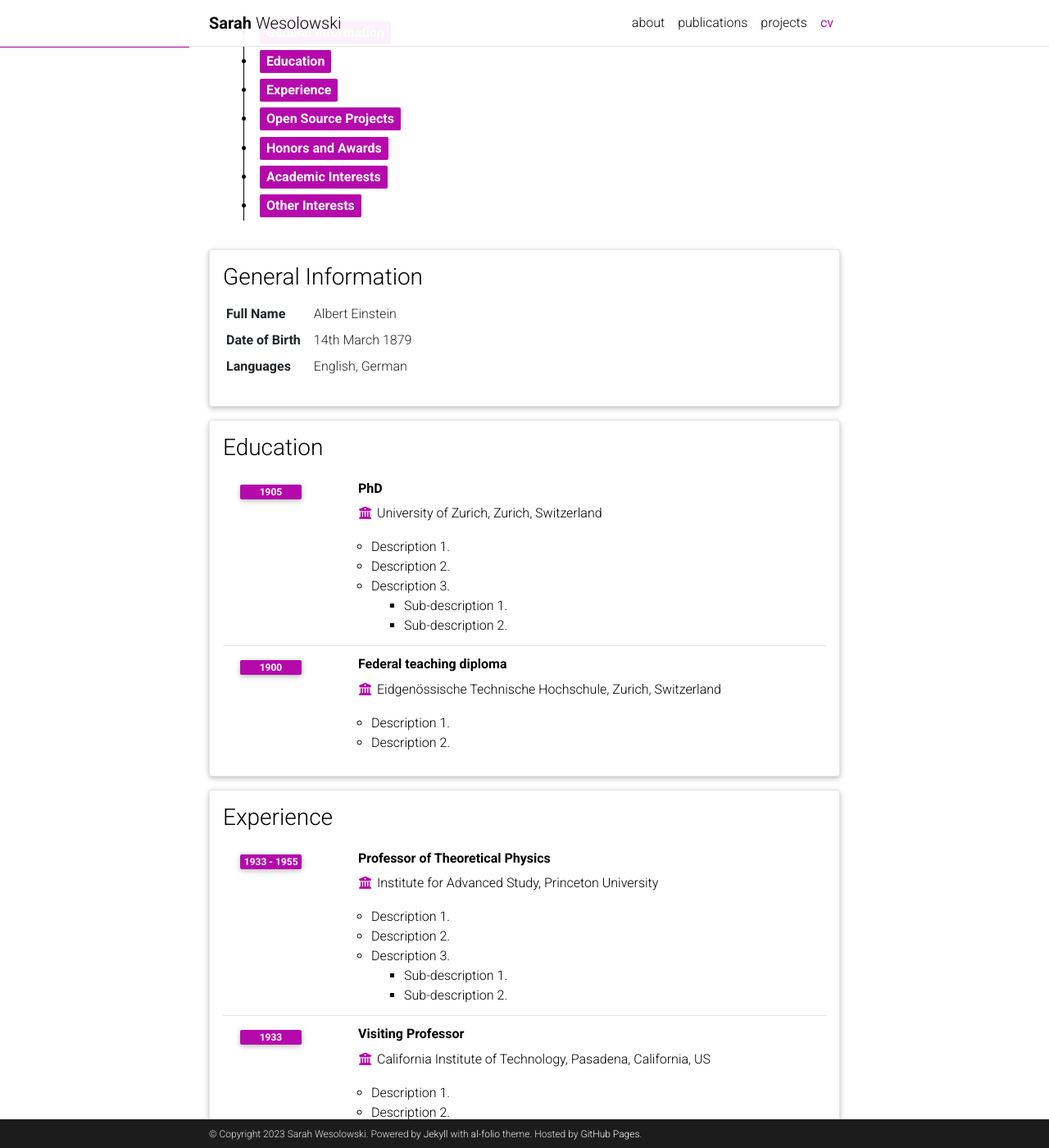
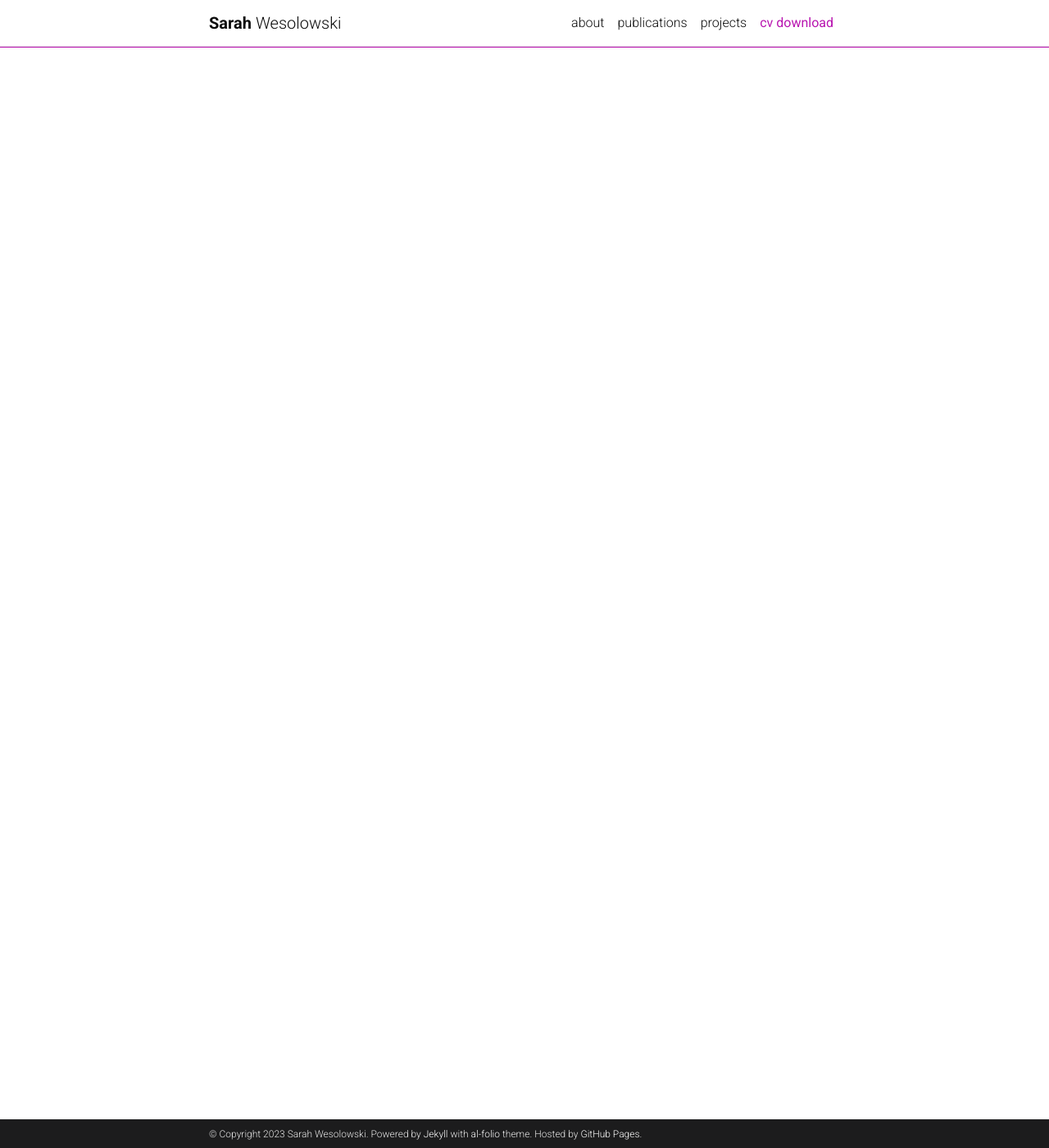
Before and after one commit to sarahcwesolowski/sarahcwesolowski.github.io, a Jekyll site: the page built from _pages/cv.md, in a window 1280 px wide and 1400 px high, scrolled down 270 px. Shown: the whole window at 82% size. Built offline with Jekyll 4.4.1, drawn with Linux system fonts in a browser that asks for light colours; full-size pictures stand in for the smaller copies a plugin makes; comment, search, counter and statistics services are not loaded; a style sheet for code colours, icons or effects is not loaded; some of the changed text lies outside the part shown.

Commit message:
change to more minimal cv

```diff
--- a/_config.yml
+++ b/_config.yml
@@ -6,7 +6,7 @@
 first_name: Sarah
 middle_name:
 last_name: Wesolowski
-email: you@example.com
+email: sarah.wesolowski@pennmedicine.upenn.edu
 description: > # the ">" symbol means to ignore newlines until "footer_text:"
   A simple, whitespace theme for academics. Based on [*folio](https://github.com/bogoli/-folio) design.
 footer_text: >
@@ -44,7 +44,7 @@
 # will use title and url fields
 # Take a look to https://github.com/jekyll/jekyll-feed for more customization
 
-rss_icon: true
+rss_icon: false
 
 # -----------------------------------------------------------------------------
 # Layout
@@ -273,8 +273,8 @@
 
 scholar:
 
-  last_name: [Einstein]
-  first_name: [Albert, A.]
+  last_name: [Wesolowski]
+  first_name: [Sarah, S., S, Sarah C]
 
   style: apa
   locale: en
@@ -364,7 +364,7 @@
 enable_tooltips:            false  # enables automatic tooltip links generated
                                    # for each section titles on pages and posts
 enable_darkmode:            false   # enables switching between light/dark modes
-enable_navbar_social:       false  # enables displaying social links in the
+enable_navbar_social:       true  # enables displaying social links in the
                                    # navbar on the about page
 enable_project_categories:  true   # enables categorization of projects into
                                    # multiple categories
--- a/_data/cv.yml
+++ /dev/null
@@ -1,97 +0,0 @@
-- title: General Information
-  type: map
-  contents:
-    - name: Full Name
-      value: Albert Einstein
-    - name: Date of Birth
-      value: 14th March 1879
-    - name: Languages
-      value: English, German
-
-- title: Education
-  type: time_table
-  contents:
-    - title: PhD
-      institution: University of Zurich, Zurich, Switzerland
-      year: 1905
-      description:
-        - Description 1.
-        - Description 2.
-        - title: Description 3.
-          contents:
-            - Sub-description 1.
-            - Sub-description 2.
-    - title: Federal teaching diploma
-      institution: Eidgenössische Technische Hochschule, Zurich, Switzerland
-      year: 1900
-      description:
-        - Description 1.
-        - Description 2.
-
-- title: Experience
-  type: time_table
-  contents:
-    - title: Professor of Theoretical Physics
-      institution: Institute for Advanced Study, Princeton University
-      year: 1933 - 1955
-      description:
-        - Description 1.
-        - Description 2.
-        - title: Description 3.
-          contents:
-            - Sub-description 1.
-            - Sub-description 2.
-    - title: Visiting Professor
-      institution: California Institute of Technology, Pasadena, California, US
-      year: 1933
-      description:
-        - Description 1.
-        - Description 2.
-
-    - title: Director
-      institution: Kaiser Wilhelm Institute for Physics, Berlin, Germany.
-      year: 1917-1933
-
-    - title: Professor of Theoretical Physics
-      institution: Karl-Ferdinand University, Prague, Czechoslovakia
-      year: 1911 - 1917
-      description:
-
-    - title: Associate Professor of Theoretical Physics
-      institution: University of Zurich, Zurich, Switzerland
-      year: 1909 - 1911
-
-- title: Open Source Projects
-  type: time_table
-  contents:
-    - title: <a href="https://github.com/alshedivat/al-folio">al-folio</a>
-      year: 2015-now
-      description: A beautiful, simple, clean, and responsive Jekyll theme for academics.
-
-- title: Honors and Awards
-  type: time_table
-  contents:
-    - year: 1921
-      items:
-        - Nobel Prize in Physics
-        - Matteucci Medal
-    - year: 2029
-      items:
-        - Max Planck Medal
-
-- title: Academic Interests
-  type: nested_list
-  contents:
-    - title: Topic 1.
-      items:
-        - Description 1.
-        - Description 2.
-    - title: Topic 2.
-      items:
-        - Description 1.
-        - Description 2.
-
-- title: Other Interests
-  type: list
-  contents:
-    - <u>Hobbies:</u> Hobby 1, Hobby 2, etc.
--- a/_layouts/cv.html
+++ b/_layouts/cv.html
@@ -10,7 +10,7 @@
       {% if page.description %}<p class="post-description">{{ page.description }}</p>{% endif %}
   </header>
 
-  <h4>Table of contents</h4>
+  <!-- <h4>Table of contents</h4> -->
   <ul class="timeline">
   {% for entry in site.data.cv %}
     <li><a href="#{{ entry.title }}"><span class="badge-toc">{{ entry.title }}</span></a></li>
--- a/_pages/cv.md
+++ b/_pages/cv.md
@@ -1,9 +1,9 @@
 ---
 layout: cv
 permalink: /cv/
-title: cv
+title: cv download
 nav: true
 nav_order: 4
-cv_pdf: example_pdf.pdf
-description: This is a description of the page. You can modify it in 'pages/_cv.md'. You can also change or remove the top pdf download button.
+cv_pdf: Wesolowski_CV.pdf
+description:
 ---
```
Also changed, not shown: _pages/about.md (+3 -3 lines), assets/json/resume.json (deleted, +0 -77 lines), 1 other file.
